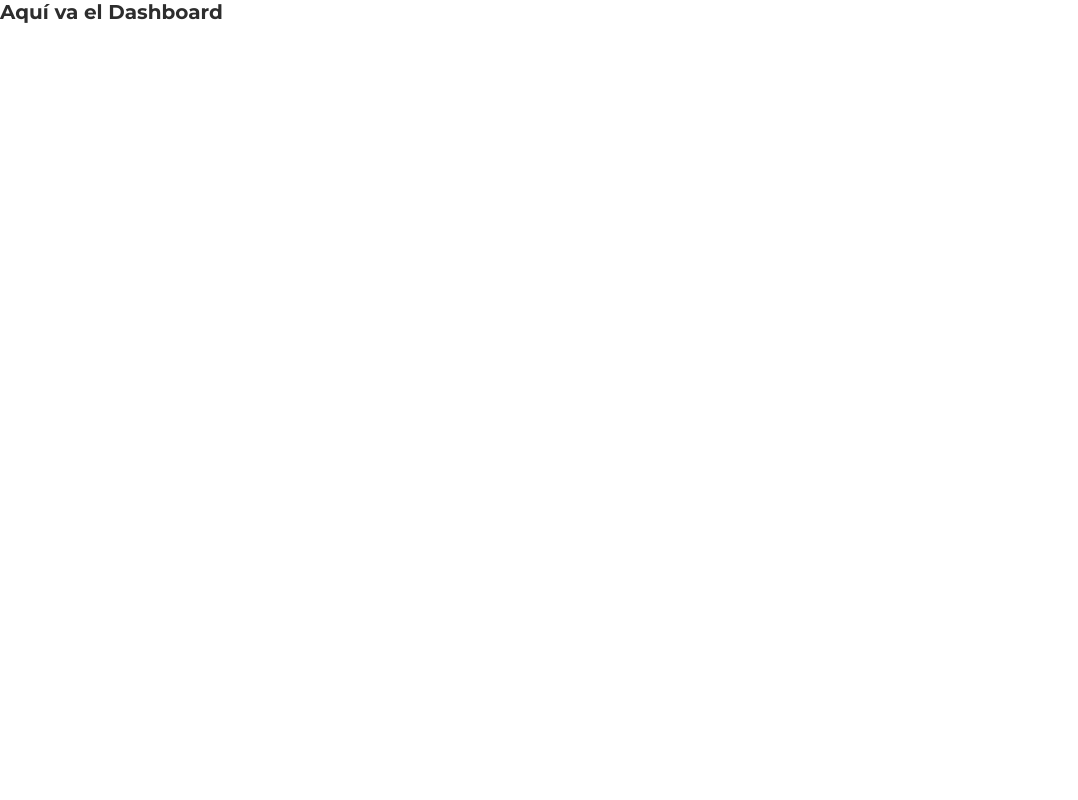
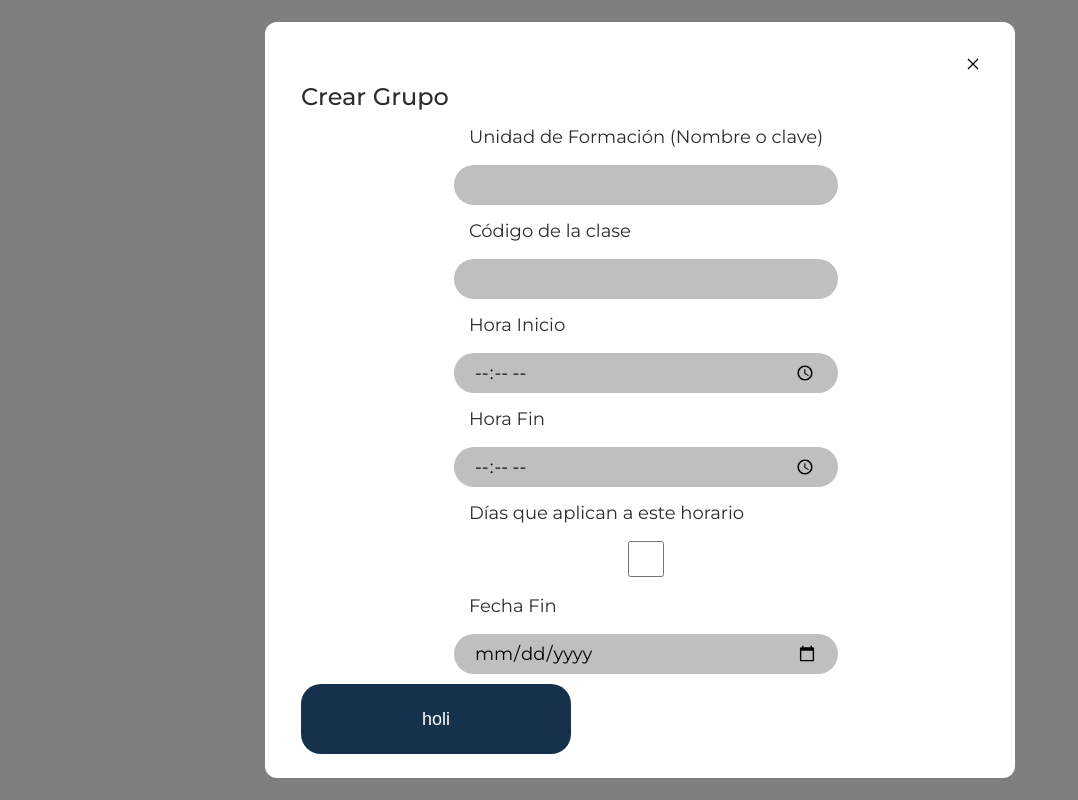
Before and after one commit to Code4UHub/client, a React (Create React App) app: page / in a window 1280 px wide. Shown: the whole page, without its empty margins (0-1078 px from the left). Built offline with nearby package versions, Linux system fonts and the light colour scheme.

Commit message:
[Create Group] Create view

```diff
--- a/src/App.tsx
+++ b/src/App.tsx
@@ -1,7 +1,8 @@
-import React from 'react';
+import React from "react";
+import CreateGroupForm from "components/CreateGroupForm/CreateGroupForm";
 
 function App() {
-  return <h1>Aquí va el Dashboard</h1>;
+  return <CreateGroupForm />;
 }
 
 export default App;
--- a/src/components/AuthenticationForm/AuthenticationForm.tsx
+++ b/src/components/AuthenticationForm/AuthenticationForm.tsx
@@ -1,6 +1,6 @@
 import React, { useState, useEffect } from "react";
 import InputField from "components/InputField/InputField";
-import Button from "components/Button/Button";
+import { Button } from "components/Button/Button";
 import { inputData } from "./inputData";
 import { inputRules, correctState } from "./inputRules";
 import style from "./AuthenticationForm.module.css";
--- a/src/components/AuthenticationSidebar/AuthenticationSidebar.tsx
+++ b/src/components/AuthenticationSidebar/AuthenticationSidebar.tsx
@@ -1,6 +1,6 @@
 import React from "react";
 import { ScreenTypes } from "routes/authentication/Authentication";
-import Button from "components/Button/Button";
+import { Button } from "components/Button/Button";
 import styles from "./AuthenticationSidebar.module.css";
 
 type Props = {
--- a/src/components/Button/Button.tsx
+++ b/src/components/Button/Button.tsx
@@ -7,29 +7,30 @@ type Props = {
   onClickHandler: () => void;
   type?: string;
   isDisable?: boolean;
+  onKeyDownHandler?: (e: React.KeyboardEvent<HTMLButtonElement>) => void;
 };
 
-export default function Button({
-  location,
-  text,
-  onClickHandler,
-  type,
-  isDisable,
-}: Props) {
-  const isSubmit: boolean = type === "submit";
+export const Button = React.forwardRef<HTMLButtonElement, Props>(
+  (props, ref) => {
+    const isSubmit: boolean = props.type === "submit";
+
     return (
       <button
-      className={`${style.button} ${style[location]}`}
-      onClick={onClickHandler}
-      disabled={isDisable}
+        className={`${style.button} ${style[props.location]}`}
+        onClick={props.onClickHandler}
+        disabled={props.isDisable}
         type={isSubmit ? "submit" : "button"}
+        ref={ref}
+        onKeyDown={props.onKeyDownHandler}
       >
-      {text}
+        {props.text}
       </button>
     );
   }
+);
 
 Button.defaultProps = {
   type: "button",
   isDisable: false,
+  onKeyDownHandler: () => {},
 };
--- /dev/null
+++ b/src/components/CreateGroupForm/CreateGroupFom.module.css
@@ -0,0 +1,61 @@
+.form-wrapper {
+  width: 100vw;
+  height: 100vh;
+  position: fixed;
+  top: 0;
+  left: 0;
+  z-index: 1000;
+  display: flex;
+  justify-content: center;
+  align-items: center;
+  background-color: rgba(0, 0, 0, 0.5);
+  overflow: auto;
+}
+
+.form-container {
+  width: 75rem;
+  border-radius: 1.2rem;
+  padding: 2.4rem 2.4rem 2.4rem 3.6rem;
+  background-color: var(--white-color);
+}
+
+.close-button-container {
+  display: flex;
+  justify-content: flex-end;
+}
+
+.close-button {
+  width: 3.6rem;
+  padding: 0.8rem;
+  border: none;
+  border-radius: 1.2rem;
+  cursor: pointer;
+  display: flex;
+  justify-content: center;
+  align-items: center;
+  background: none;
+  transition: background 0.2s ease-out;
+}
+
+.close-button:hover {
+  background: rgba(145, 145, 145, 0.2);
+}
+
+.form-container form {
+  display: flex;
+  flex-direction: column;
+}
+
+.form-container form h3 {
+  font-size: var(--fs-big-text);
+  font-weight: 500;
+  align-self: flex-start;
+}
+
+.form-inputs {
+  align-self: center;
+}
+
+.button input {
+  height: 3.6rem;
+}
--- /dev/null
+++ b/src/components/CreateGroupForm/CreateGroupForm.tsx
@@ -0,0 +1,189 @@
+import React, { useState, useRef, useEffect, useReducer } from "react";
+import InputField from "components/InputField/InputField";
+import { Button } from "components/Button/Button";
+import { createGroupInputData } from "./createGroupData";
+import styles from "./CreateGroupFom.module.css";
+import { ReactComponent as IconClose } from "./x-mark.svg";
+
+const query = [
+  { id: 1, name: "Mathematics" },
+  { id: 2, name: "Physics" },
+  { id: 3, name: "Chemistry" },
+  { id: 4, name: "Biology" },
+  { id: 5, name: "Computer Science" },
+  { id: 6, name: "English" },
+  { id: 7, name: "History" },
+  { id: 8, name: "Geography" },
+  { id: 9, name: "Art" },
+  { id: 10, name: "Music" },
+  { id: 11, name: "Physical Education" },
+  { id: 12, name: "Social Studies" },
+  { id: 13, name: "Environmental Science" },
+  { id: 14, name: "Foreign Language" },
+  { id: 15, name: "Health Education" },
+  { id: 16, name: "Economics" },
+  { id: 17, name: "Psychology" },
+  { id: 18, name: "Sociology" },
+  { id: 19, name: "Political Science" },
+  { id: 20, name: "Philosophy" },
+];
+
+const INPUT_ERRORES_INITIAL = createGroupInputData.reduce(
+  (acc: { [key: string]: string }, { id }) => {
+    acc[id] = "";
+    return acc;
+  },
+  {}
+);
+
+const inputErrorsReducer = (
+  state: typeof INPUT_ERRORES_INITIAL,
+  action: { type: string; payload: {} }
+): typeof INPUT_ERRORES_INITIAL => {
+  const { type, payload } = action;
+  switch (type) {
+    case "UPDATE_ERRORS":
+      return { ...state, ...payload };
+
+    default:
+      throw Error("Type not defined");
+  }
+};
+
+const INPUT_VALUES_INITIAL = createGroupInputData.reduce(
+  (acc: { [key: string]: string }, { id }) => {
+    acc[id] = "";
+    return acc;
+  },
+  {}
+);
+
+const inputValuesReducer = (
+  state: typeof INPUT_VALUES_INITIAL,
+  action: { type: string; payload: {} }
+): typeof INPUT_VALUES_INITIAL => {
+  const { type, payload } = action;
+
+  switch (type) {
+    case "UPDATE_VALUES":
+      return { ...state, ...payload };
+
+    default:
+      throw Error("Type not defined");
+  }
+};
+
+export default function CreateGroupForm() {
+  const [classes, setClasses] = useState<typeof query>([]);
+  const [filteredClasses, setFilteredClasses] = useState<typeof query>([]);
+  const [inputValues, dispatch] = useReducer(
+    inputValuesReducer,
+    INPUT_VALUES_INITIAL
+  );
+
+  const [inputErrors, dispatchError] = useReducer(
+    inputErrorsReducer,
+    INPUT_ERRORES_INITIAL
+  );
+
+  const firstFocusableEl = useRef<HTMLButtonElement>(null);
+  const lastFocusableEl = useRef<HTMLButtonElement>(null);
+
+  useEffect(() => {
+    setClasses(query);
+    setFilteredClasses(query);
+  }, []);
+
+  useEffect(() => {
+    console.log(inputValues);
+  }, [inputValues]);
+
+  const filterClass = (value: string) => {
+    const newClass = classes.filter(({ name }) => name.includes(value));
+
+    setFilteredClasses(newClass);
+  };
+
+  const onChangeHandler = (id: string, value: string) => {
+    switch (id) {
+      case "subject":
+        filterClass(value);
+        break;
+      default:
+        break;
+    }
+    dispatch({ type: "UPDATE_VALUES", payload: { [id]: value } });
+    dispatchError({ type: "UPDATE_ERRORS", payload: { [id]: "Error" } });
+  };
+
+  const trapFocus = (e: React.KeyboardEvent<HTMLButtonElement>) => {
+    if (e.key === "Tab") {
+      if (e.shiftKey) {
+        /* shift + tab */ if (
+          document.activeElement === firstFocusableEl.current
+        ) {
+          lastFocusableEl.current?.focus();
+          e.preventDefault();
+        }
+      } else if (document.activeElement === lastFocusableEl.current) {
+        /* tab */ firstFocusableEl.current?.focus();
+        e.preventDefault();
+      }
+    }
+  };
+
+  return (
+    <div className={styles["form-wrapper"]}>
+      <div className={styles["form-container"]}>
+        <div className={styles["close-button-container"]}>
+          <button
+            className={styles["close-button"]}
+            type="button"
+            ref={firstFocusableEl}
+            onKeyDown={trapFocus}
+          >
+            <IconClose />
+          </button>
+        </div>
+        <form>
+          <h3>Crear Grupo</h3>
+          <div className={styles["form-inputs"]}>
+            {createGroupInputData.map((inputData) => (
+              <>
+                <InputField
+                  key={inputData.id}
+                  className={styles.button}
+                  value=""
+                  label={inputData.label}
+                  type={inputData.type}
+                  id={inputData.id}
+                  error={inputErrors[inputData.id]}
+                  required
+                  handleChange={onChangeHandler}
+                  handleBlur={() => {}}
+                />
+                {/* {inputData.id === "subject" && (
+                  <div>
+                    <ul>
+                      {filteredClasses.map(({ id, name }) => (
+                        <li key={id}>{name}</li>
+                      ))}
+                    </ul>
+                  </div>
+                )} */}
+              </>
+            ))}
+          </div>
+          <Button
+            location="authentication"
+            text="holi"
+            onClickHandler={() => {}}
+            type="submit"
+            ref={lastFocusableEl}
+            onKeyDownHandler={trapFocus}
+          />
+        </form>
+      </div>
+    </div>
+  );
+}
--- /dev/null
+++ b/src/components/CreateGroupForm/createGroupData.ts
@@ -0,0 +1,40 @@
+type InputData = {
+  label: string;
+  type: string;
+  id: string;
+}[];
+
+export const days: string[] = ["L", "M", "X", "J", "V"];
+
+export const createGroupInputData: InputData = [
+  {
+    label: "Unidad de Formación (Nombre o clave)",
+    type: "text",
+    id: "subject",
+  },
+  {
+    label: "Código de la clase",
+    type: "text",
+    id: "classCode",
+  },
+  {
+    label: "Hora Inicio",
+    type: "time",
+    id: "startTime",
+  },
+  {
+    label: "Hora Fin",
+    type: "time",
+    id: "endTime",
+  },
+  {
+    label: "Días que aplican a este horario",
+    type: "checkbox",
+    id: "days",
+  },
+  {
+    label: "Fecha Fin",
+    type: "date",
+    id: "endDate",
+  },
+];
--- a/src/routes/authentication/Authentication.tsx
+++ b/src/routes/authentication/Authentication.tsx
@@ -1,6 +1,7 @@
 import React, { useState } from "react";
 import AuthenticationForm from "components/AuthenticationForm/AuthenticationForm";
 import { AuthenticationSideBar } from "components/AuthenticationSidebar/AuthenticationSidebar";
+import CreateGroupForm from "components/CreateGroupForm/CreateGroupForm";
 import style from "./Authentication.module.css";
 
 export enum ScreenTypes {
```
Also changed, not shown: src/components/CreateGroupForm/x-mark.svg (added). Lines whose indentation alone changed are shown as unchanged.
